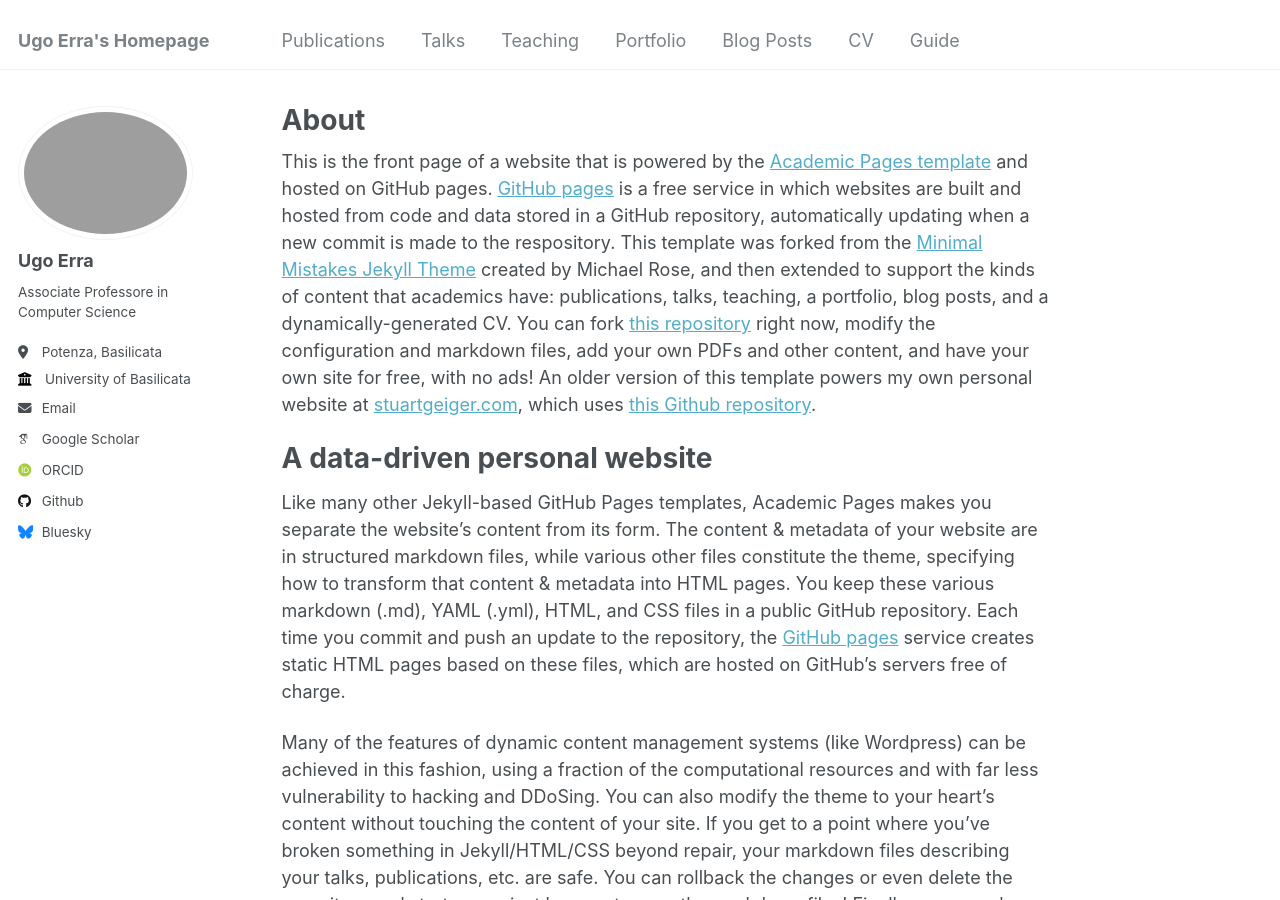
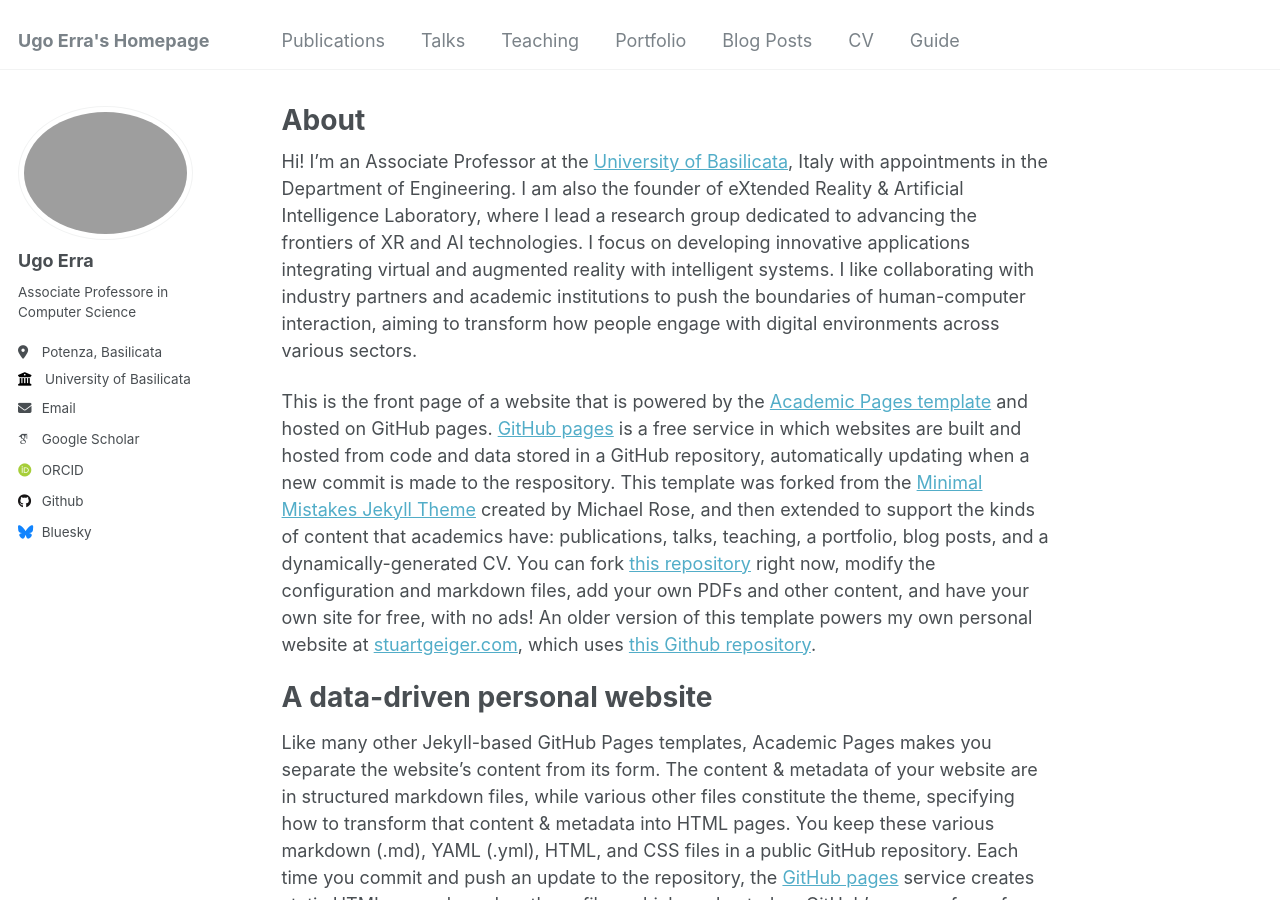
Before and after one commit to ugoerra/ugoerra.github.io, a Jekyll site: the page built from _pages/about.md, in a window 1280 px wide and 900 px high. Built offline with Jekyll 4.4.1, drawn with Linux system fonts in a browser that asks for light colours; some web fonts are replaced.

Commit message:
Update about.md

```diff
--- a/_pages/about.md
+++ b/_pages/about.md
@@ -6,6 +6,8 @@ redirect_from:
   - /about/
   - /about.html
 ---
+
+Hi! I’m an Associate Professor at the [University of Basilicata](https://www.unibas.it), Italy with appointments in the Department of Engineering. I am also the founder of eXtended Reality & Artificial Intelligence Laboratory, where I lead a research group dedicated to advancing the frontiers of XR and AI technologies. I focus on developing innovative applications integrating virtual and augmented reality with intelligent systems. I like collaborating with industry partners and academic institutions to push the boundaries of human-computer interaction, aiming to transform how people engage with digital environments across various sectors.
 
 This is the front page of a website that is powered by the [Academic Pages template](https://github.com/academicpages/academicpages.github.io) and hosted on GitHub pages. [GitHub pages](https://pages.github.com) is a free service in which websites are built and hosted from code and data stored in a GitHub repository, automatically updating when a new commit is made to the respository. This template was forked from the [Minimal Mistakes Jekyll Theme](https://mmistakes.github.io/minimal-mistakes/) created by Michael Rose, and then extended to support the kinds of content that academics have: publications, talks, teaching, a portfolio, blog posts, and a dynamically-generated CV. You can fork [this repository](https://github.com/academicpages/academicpages.github.io) right now, modify the configuration and markdown files, add your own PDFs and other content, and have your own site for free, with no ads! An older version of this template powers my own personal website at [stuartgeiger.com](http://stuartgeiger.com), which uses [this Github repository](https://github.com/staeiou/staeiou.github.io).
 
```
